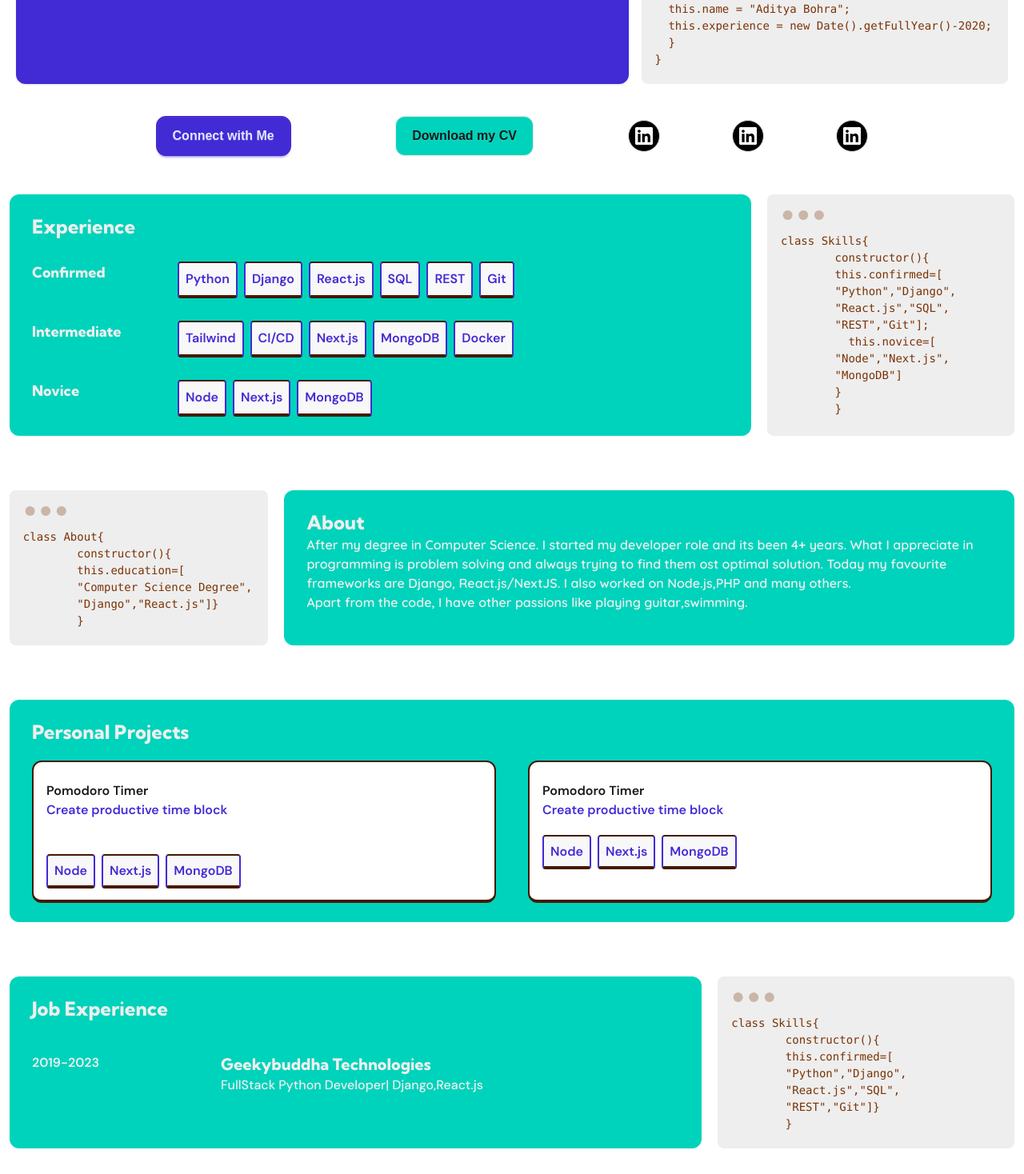
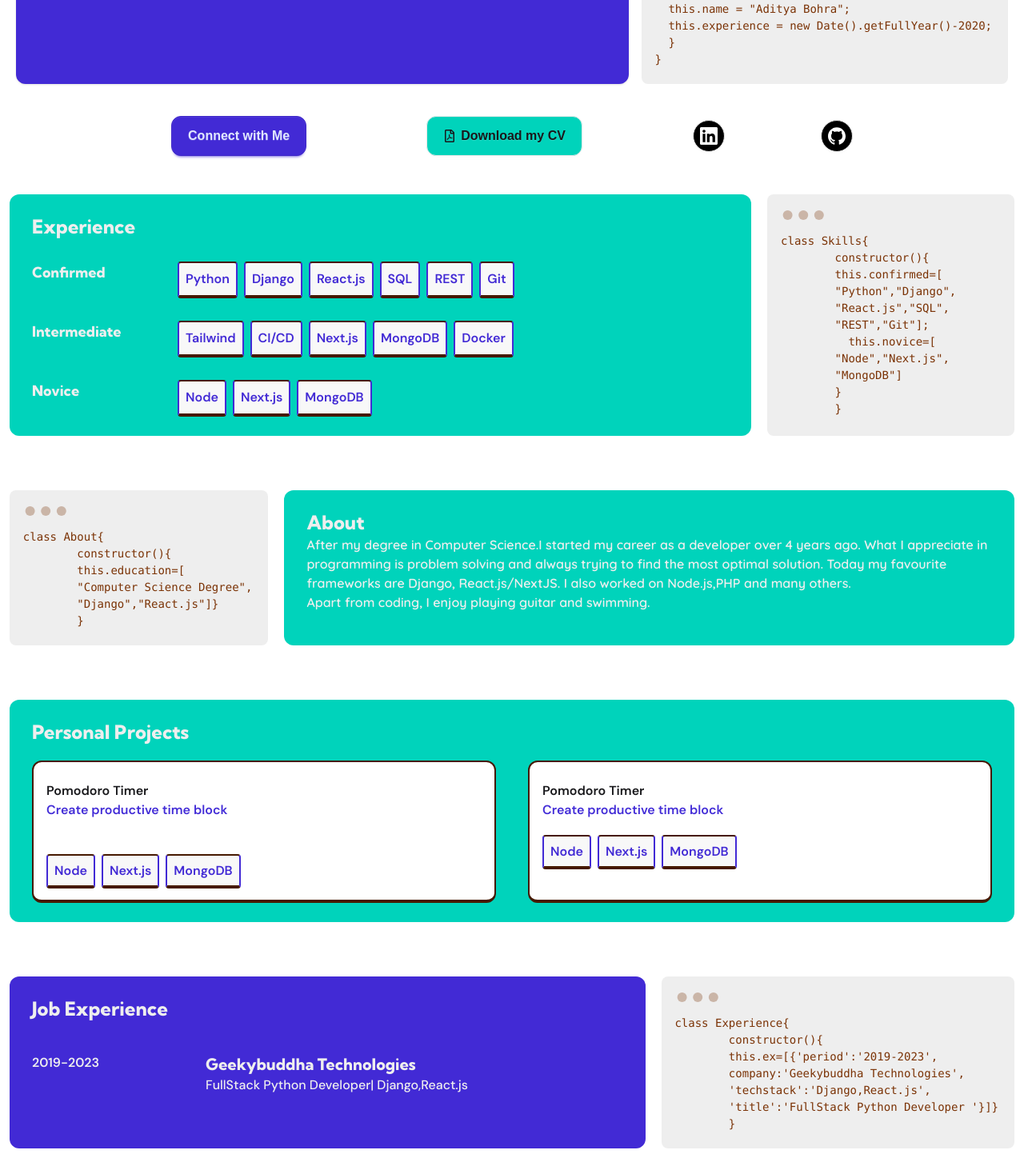
Before and after one commit to adityabohra007/adityabohra007.github.io, a Next.js app: page / in a window 1280 px wide. Shown: the part 242-1710 px from the top of the page at 80% size. Built offline with nearby package versions, Linux system fonts and the light colour scheme.

Commit message:
addede resume and fixed some ui and grammer errors

```diff
--- a/src/app/page.tsx
+++ b/src/app/page.tsx
@@ -9,15 +9,17 @@ import { AiOutlineRobot } from "react-icons/ai";
 import { BiAtom } from "react-icons/bi";
 import { FiBookOpen } from "react-icons/fi";
 import { AiFillProject } from "react-icons/ai";
+import { ImGithub } from "react-icons/im";
+import { FaRegFilePdf } from "react-icons/fa";
 const Navigation = () => {
   return (
     <section className=" md:w-7xl justify-evenly  mx-auto md:px-3 md:py-2 mt-7 flex  md:flex-row  items-center border-2 border-b-4 rounded-lg border-gray-800 fixed md:static bottom-0 w-full bg-base-300 text-accent z-200 ">
       <a
         className="hover:bg-accent-content p-2 md:px-5 md:py-4 md:border-2 md:border-gray-700 rounded-xl flex-1/4 flex justify-center md:gap-10"
-        href="#Receiption"
+        href="#Intro"
       >
         <AiOutlineRobot size={30} />
-        <span className="hidden md:block">Reception</span>
+        <span className="hidden md:block">Intro</span>
       </a>
       <a
         className="hover:bg-accent-content p-2 md:px-5 md:py-4 md:border-2 md:border-gray-700 rounded-xl flex-1/4 flex justify-center md:gap-10"
@@ -84,19 +86,32 @@ export default function Home() {
         >
           Connect with Me
         </a>
-        <button className="btn bg-accent md:ml-3 mt-4 md:mt-0 px-5 py-6 rounded-xl text-[16px]">
+        <a
+          className="btn bg-accent md:ml-3 mt-4 md:mt-0 px-5 py-6 rounded-xl text-[16px]"
+          href="/AdityaResume.pdf"
+          target="_blank"
+        >
+          <FaRegFilePdf />
           Download my CV
-        </button>
-        <div className="flex md:w-[300px] justify-between mt-8 md:mt-0 gap-10">
-          <button className="btn btn-circle  bg-black ">
+        </a>
+        <div className="flex md:w-[200px] justify-between mt-8 md:mt-0 gap-10">
+          <a
+            target="_blank"
+            href="https://linkedin.com/in/adityabohra619"
+            className="btn btn-circle  bg-black "
+          >
             <FaLinkedin className="size-25 p-2 " color="white" />
-          </button>
-          <button className="btn btn-circle  bg-black ">
+          </a>
+          <a
+            className="btn btn-circle  bg-black "
+            target="_blank"
+            href="https://github.com/adityabohra007"
+          >
+            <ImGithub className="size-25 p-2 " color="white" />
+          </a>
+          {/* <a className="btn btn-circle bg-black ">
             <FaLinkedin className="size-25 p-2 " color="white" />
-          </button>
-          <button className="btn btn-circle bg-black ">
-            <FaLinkedin className="size-25 p-2 " color="white" />
-          </button>
+          </a> */}
         </div>
       </section>
       {/* Tech knowledge */}
@@ -209,14 +224,13 @@ export default function Home() {
             About
           </span>
           <p className="font-quicksand-sans ">
-            After my degree in Computer Science. I started my developer role and
-            its been 4+ years. What I appreciate in programming is problem
-            solving and always trying to find them ost optimal solution. Today
-            my favourite frameworks are Django, React.js/NextJS. I also worked
-            on Node.js,PHP and many others.
+            After my degree in Computer Science.I started my career as a
+            developer over 4 years ago. What I appreciate in programming is
+            problem solving and always trying to find the most optimal solution.
+            Today my favourite frameworks are Django, React.js/NextJS. I also
+            worked on Node.js,PHP and many others.
             <br />
-            Apart from the code, I have other passions like playing
-            guitar,swimming.
+            Apart from coding, I enjoy playing guitar and swimming.
           </p>
         </section>
       </div>
@@ -264,14 +278,14 @@ export default function Home() {
       </div>
       {/* Experience */}
       <div className="md:w-7xl mx-auto px-3 py-5 flex flex-col md:flex-row mt-7 gap-5 mb-5">
-        <section className="px-7 py-6 bg-accent rounded-xl font-dm-sans font-semibold text-base-300 flex-[70%] ">
+        <section className="px-7 py-6 bg-primary rounded-xl font-dm-sans font-semibold text-base-300 flex-[70%] ">
           <span className="font-extrabold text-2xl font-kumbha-sans">
             Job Experience
           </span>
           <div className="flex gap-10 mt-10">
             <span className="flex-[20%]">2019-2023</span>
             <div className="flex-2/3">
-              <p className="font-kumbha-sans font-extrabold text-xl">
+              <p className="font-kumbha-sans font-extrabold text-xl text-">
                 Geekybuddha Technologies
               </p>
               <span className="font-medium">
@@ -282,12 +296,12 @@ export default function Home() {
         </section>
         <section className="flex-[30%]">
           <CodeBox
-            code={`class Skills{
+            code={`class Experience{
           constructor(){
-          this.confirmed=[
-          "Python","Django",
-          "React.js","SQL",
-          "REST","Git"]}
+          this.ex=[{'period':'2019-2023',
+          company:'Geekybuddha Technologies',
+          'techstack':'Django,React.js',
+          'title':'FullStack Python Developer '}]}
           }`}
           />
         </section>
@@ -312,7 +326,11 @@ export default function Home() {
           <span className="font-extrabold text-2xl font-kumbha-sans">
             Contact
           </span>
-          <ContactUs onEmailSuccess={(data)=>{setToast(data)}} />
+          <ContactUs
+            onEmailSuccess={(data) => {
+              setToast(data);
+            }}
+          />
         </section>
       </div>
     </>
--- a/src/components/Landing.tsx
+++ b/src/components/Landing.tsx
@@ -12,7 +12,7 @@ const Landing = () => {
   return (
     <>
       {/* Here need tp remove mt-10 and create new container of this and assign padding to it  */}
-      <div className=" px-5 py-3 flex-col md:flex-row flex justify-between md:w-7xl m-auto  ">
+      <div className=" px-5 py-3 flex-col md:flex-row flex justify-between md:w-7xl m-auto  " id="Intro">
         <section className="   shadow-sm rounded-xl bg-primary px-8 py-6 text-primary-content flex-1  font-quicksand-sans font-semibold text-[22px]">
           My name is Aditya Bohra, I am a fullstack developer for {experience}+
           years.
@@ -37,7 +37,7 @@ export const CodeBox = ({ code }: CodeType) => {
   return (
     <div
       className="mockup-code min-h-full bg-base-300 text-amber-900"
-      id="Receiption"
+
     >
       <pre>
         <code>{code}</code>
```
Also changed, not shown: src/app/blog/page.tsx (added), 1 other file (tests, documents, lock files or other folders).
